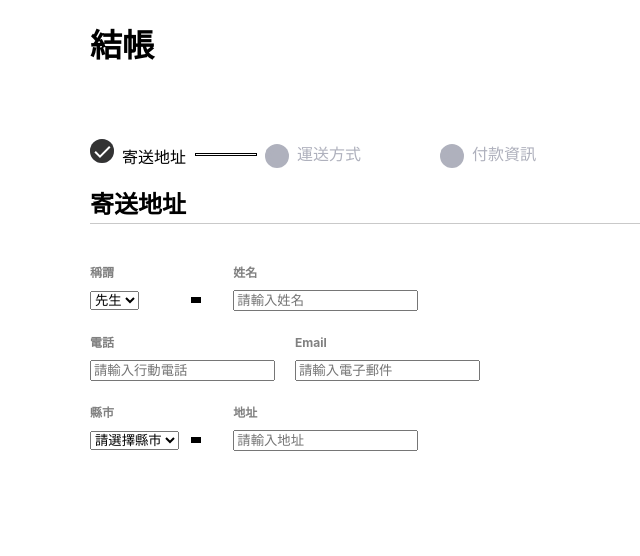
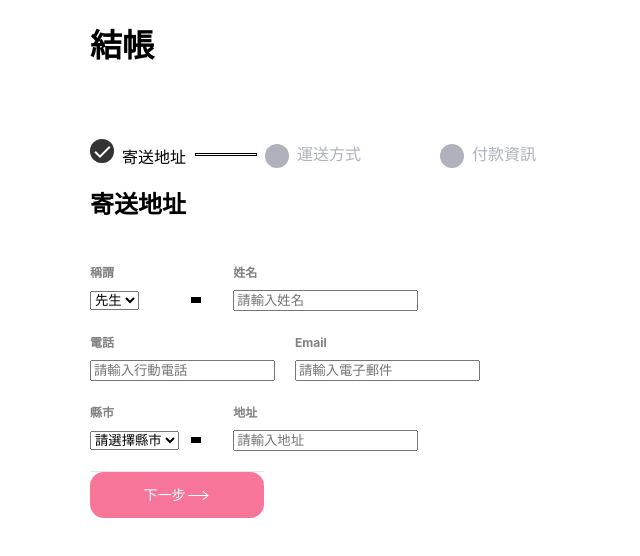
Before and after one commit to thAilurus/Alpha-shop, a React (Create React App) app: page / in a window 1280 px wide. Shown: the top 556 px of the page, without its empty margins (0-640 px from the left). Built offline with nearby package versions, Linux system fonts and the light colour scheme.

Commit message:
Adjust color: Next button

```diff
--- a/src/components/register/ProgressControl/ProgressControl.jsx
+++ b/src/components/register/ProgressControl/ProgressControl.jsx
@@ -3,22 +3,20 @@ import styles from './ProgressControl.module.scss'
 
 // import SVG files
 import { ReactComponent as RightArrow } from '../../../icons/right-arrow.svg'
-import { ReactComponent as LeftArrow } from '../../../icons/left-arrow.svg'
+// import { ReactComponent as LeftArrow } from '../../../icons/left-arrow.svg'
 
 
 
-export function ProgressControl () {
+export function ProgressControl() {
   return (
     <>
-    {/* 只先刻出第一步畫面: 只有下一步按鈕 */}
+      {/* 只先刻出第一步畫面: 只有下一步按鈕 */}
       <section className={styles.progressControlContainer}>
 
         <section className={styles.buttonGroup} data-phase="address">
           <button className={styles.next}>
             下一步
-            <svg class="cursor-point">
-              <RightArrow className={styles.cursorPoint}/>
-            </svg>
+            <RightArrow className={styles.cursorPoint} />
           </button>
         </section>
 
--- a/src/components/register/ProgressControl/ProgressControl.module.scss
+++ b/src/components/register/ProgressControl/ProgressControl.module.scss
@@ -1,13 +1,14 @@
 .progressControlContainer {
-  position: absolute;
-  bottom: 33.5%;
-  width: 50%;
-  padding-top: 10px;
-  border-top: 1px solid #c9c9c9;
+  display: flex;
+  flex-flow: column wrap;
+  flex: 0 0 100%;
+  align-content: flex-start;
+  max-width: 100%;;
 
   .buttonGroup {
     display: flex;
     margin-top: 20px;
+    border-top: 1px solid #e6e6e8;;
 
     .next {
       display: flex;
@@ -20,7 +21,7 @@
       line-height: 17px;
       border: 0px solid;
       border-radius: 1em;
-      background: var(--pink);
+      background: #F67599;
       color: #ffffff;
       margin-left: auto;
     }
```
